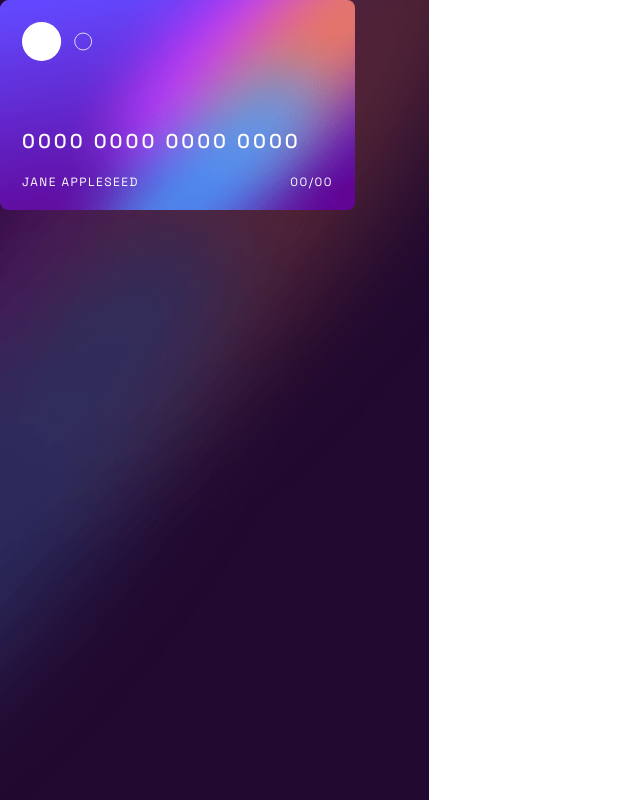
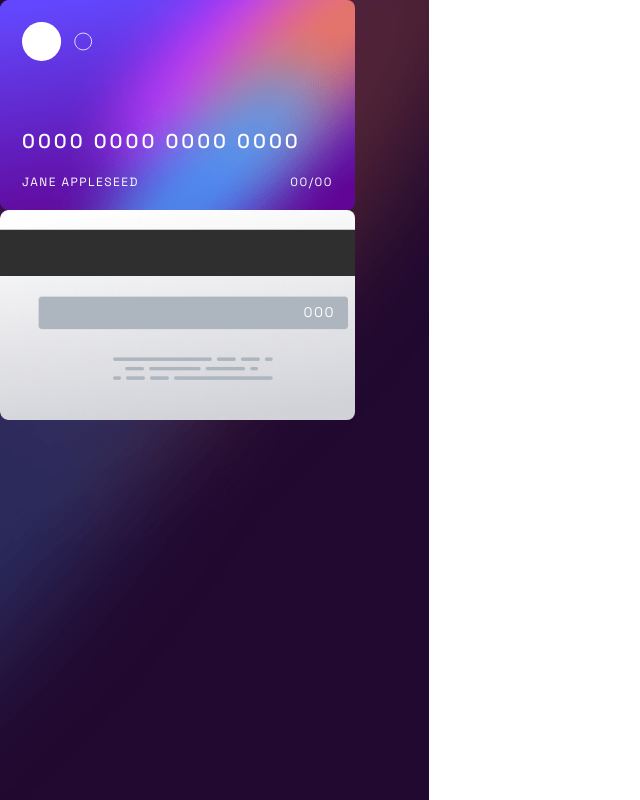
Before and after one commit to gigaamiridze/interactive-card-details-form, a React (Vite) app: page / in a window 1280 px wide. Shown: the whole page, without its empty margins (0-640 px from the left). Built offline with nearby package versions, Linux system fonts and the light colour scheme.

Commit message:
Added card back side and its styles

```diff
--- a/gulpfile.js
+++ b/gulpfile.js
@@ -13,4 +13,5 @@ exports.buildStyles = buildStyles;
 exports.watch = function () {
   gulp.watch('src/assets/scss/**/*.scss', buildStyles);
   gulp.watch('src/components/CardFrontSide/*.scss', buildStyles);
+  gulp.watch('src/components/CardBackSide/*.scss', buildStyles);
 };
--- a/src/App.tsx
+++ b/src/App.tsx
@@ -2,6 +2,7 @@ import React from 'react';
 import mainBg from './assets/image/bg-main-desktop.png';
 // Importing Components
 import CardFrontSide from './components/CardFrontSide/CardFrontSide';
+import CardBackSide from './components/CardBackSide/CardBackSide';
 
 function App() {
   return (
@@ -10,6 +11,7 @@ function App() {
       <div className='flex-container'>
         <div className='cards'>
           <CardFrontSide />
+          <CardBackSide />
         </div>
       </div>
     </div>
--- a/src/assets/css/global.css
+++ b/src/assets/css/global.css
@@ -115,3 +115,22 @@ body #root .App .flex-container {
 .card-front .flex-box .name {
   text-transform: uppercase;
 }
+
+.card-back {
+  height: 210px;
+  width: 355px;
+  border-radius: 8px;
+  position: relative;
+  background-image: url("../../assets/image/bg-card-back.png");
+  background-size: cover;
+  background-repeat: no-repeat;
+}
+.card-back .cvc {
+  font-size: 14px;
+  color: hsl(0deg, 0%, 100%);
+  text-transform: none;
+  letter-spacing: 1.5px;
+  position: absolute;
+  top: 95px;
+  right: 20px;
+}
--- a/src/assets/scss/global.scss
+++ b/src/assets/scss/global.scss
@@ -8,3 +8,4 @@
 @import './modules/classes';
 @import './main/general';
 @import '../../components/CardFrontSide/styles';
+@import '../../components/CardBackSide/styles';
--- /dev/null
+++ b/src/components/CardBackSide/CardBackSide.tsx
@@ -0,0 +1,11 @@
+import React from 'react';
+
+function CardBackSide() {
+  return (
+    <div className='card-back'>
+      <span className='cvc'>000</span>
+    </div>
+  )
+}
+
+export default CardBackSide;
--- /dev/null
+++ b/src/components/CardBackSide/_styles.scss
@@ -0,0 +1,15 @@
+.card-back {
+  height: 210px;
+  width: 355px;
+  border-radius: 8px;
+  position: relative;
+  @include bgImage(url('../../assets/image/bg-card-back.png'), cover, no-repeat);
+
+  .cvc {
+    @include textProperty(14px, $white, none);
+    letter-spacing: 1.5px;
+    position: absolute;
+    top: 95px;
+    right: 20px;
+  }
+}
```
